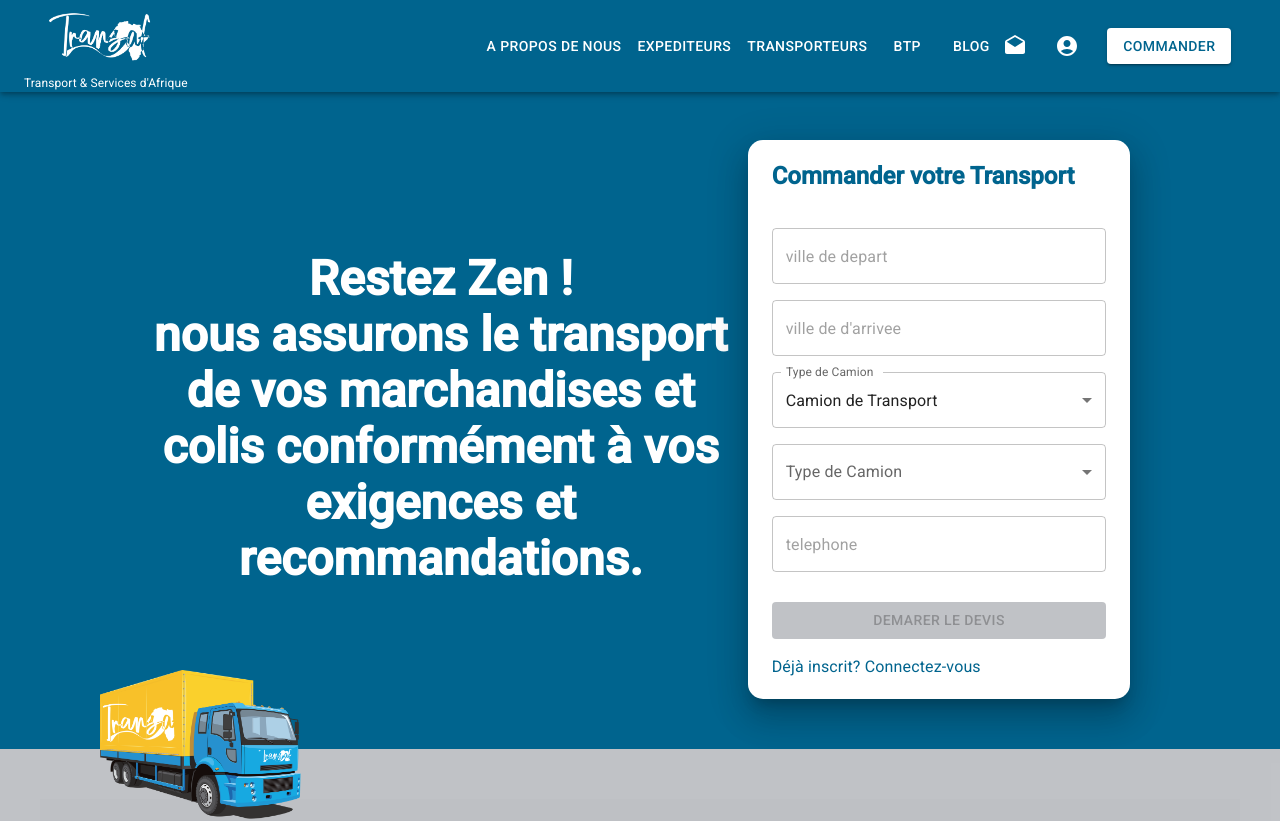
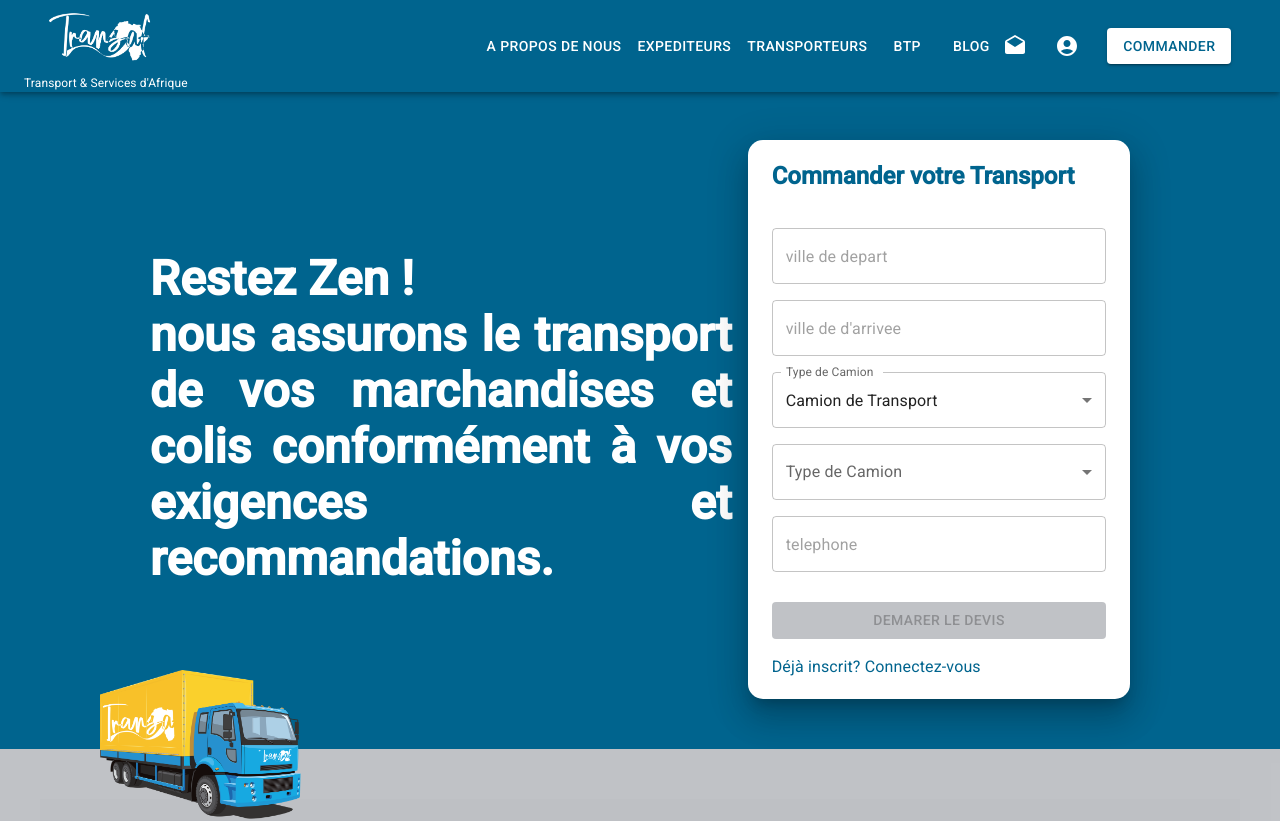
Before and after one commit to aristide20/TNew, a React (Create React App) app: page /Expediteurs in a window 1280 px wide. Shown: the top 821 px of the page. Built offline with nearby package versions, Linux system fonts and the light colour scheme.

Commit message:
test users 05

```diff
--- a/src/pages/ExpeditorPage/Body.js
+++ b/src/pages/ExpeditorPage/Body.js
@@ -39,7 +39,7 @@ const Body = () => {
                                 <Grid item xs={isSmallScreen ? 1 : 0}></Grid>
                                 <Grid item xs={isSmallScreen ? 6 : isSmallScreen2 ? 7 : 12}>
                                      <Stack dirction="column" spacing={2}>
-                                          <Typography variant={isSmallScreen ? "h3" : "h4"} sx={{color:"white", fontWeight:"bold", textAlign:"center"}}>
+                                          <Typography variant={isSmallScreen ? "h3" : "h5"} sx={{color:"white", fontWeight:"bold", textAlign:"justify"}}>
                                                   Restez Zen ! < br/>
                                                    nous assurons le transport de vos marchandises et colis
                                                   conformément à vos exigences et recommandations.
@@ -135,7 +135,8 @@ const Body = () => {
 
                     </Grid>
                 </Box>
-                <Box position="absolute" sx={{width:"20%", top:"670px", left:"100px"}}>
+                <Box position="absolute" sx={{width:"20%", top: isSmallScreen2 ? "670px" : "150%",
+                                                           left: isSmallScreen2 ? "100px" : "30%"}}>
                     <img src={image1} alt="" width="80%" />
                 </Box>
                    {!isSmallScreen && isMobileMenuToggledState && <MobileMenuBox />}
--- a/src/pages/TransporterPage/Body.js
+++ b/src/pages/TransporterPage/Body.js
@@ -156,7 +156,7 @@ const Body = () => {
                             <Box>
                                  <Button variant="contained"
                                          size="large"
-                                         onClick={() => navigate('/Etape-2')}
+                                         onClick={() => navigate('/connexion')}
                                          sx={{background:color1, color:"white"}}>
                                         DEMANDER Mon Devis
                                  </Button>
```
